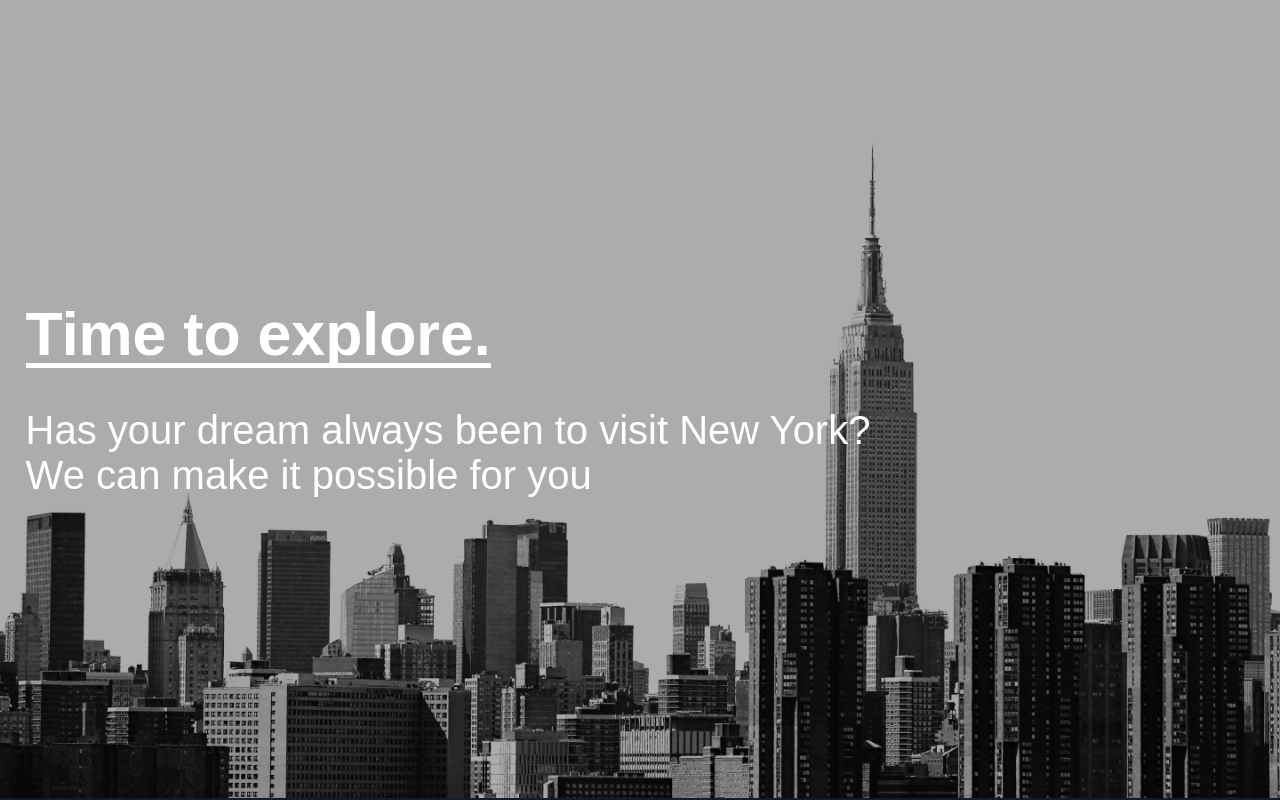
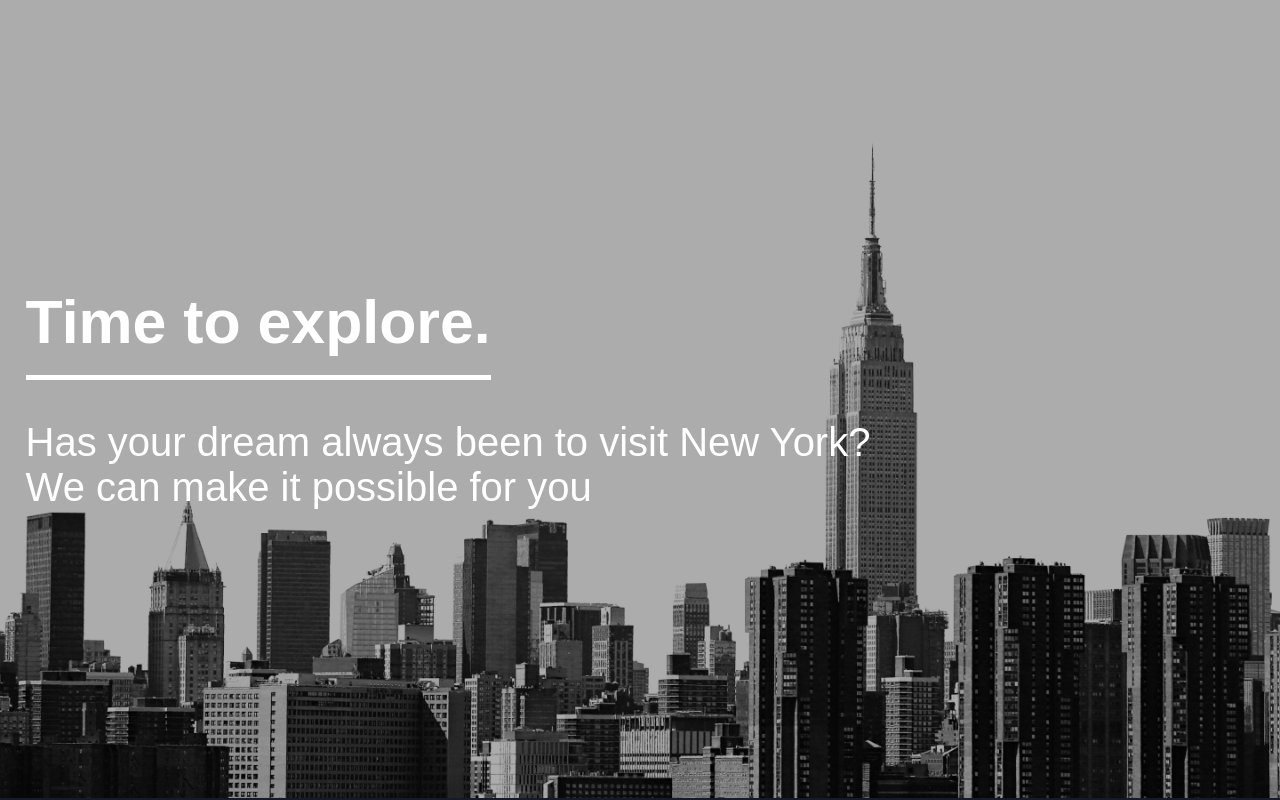
Before and after one commit to TSterenborg/p1-html-css, a plain HTML site: page eindopdracht/index.html in a window 1280 px wide. Shown: the part 802-1602 px from the top of the page. Drawn offline with Linux system fonts and the light colour scheme.

Commit message:
border spacing fix

```diff
--- a/eindopdracht/style.css
+++ b/eindopdracht/style.css
@@ -123,7 +123,7 @@ body {
     border-bottom: 0.35rem #fff solid;
     width: fit-content;
     margin-left: 2vw;
-    height: 8vh;
+    height: 11vh;
 }
 
 #locations p {
@@ -344,6 +344,7 @@ body {
     #locations h2 {
         font-size: 2.5rem;
         margin-left: 4vw;
+        height: 8vh;
     }
 
     #locations p {
```
